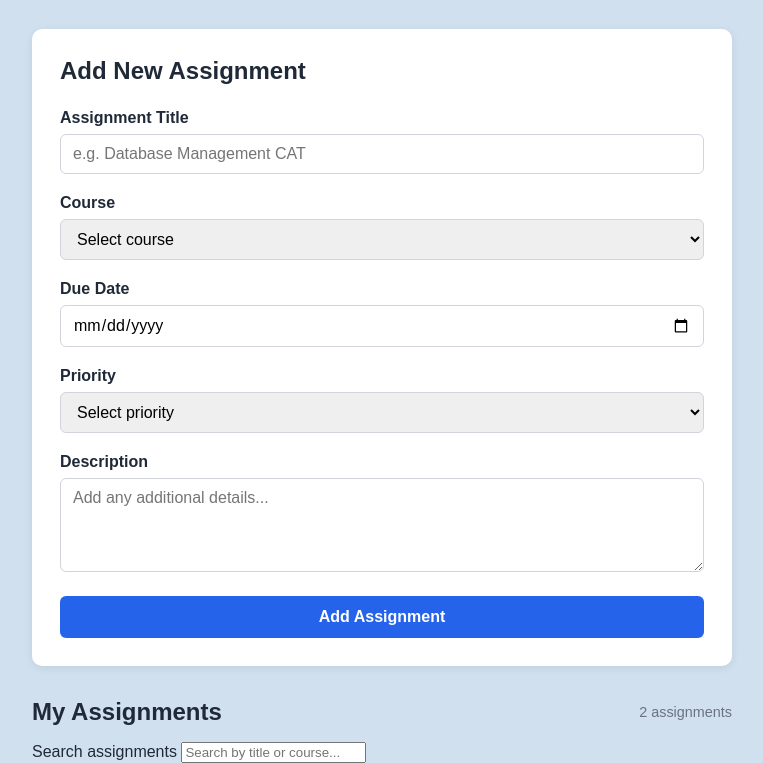
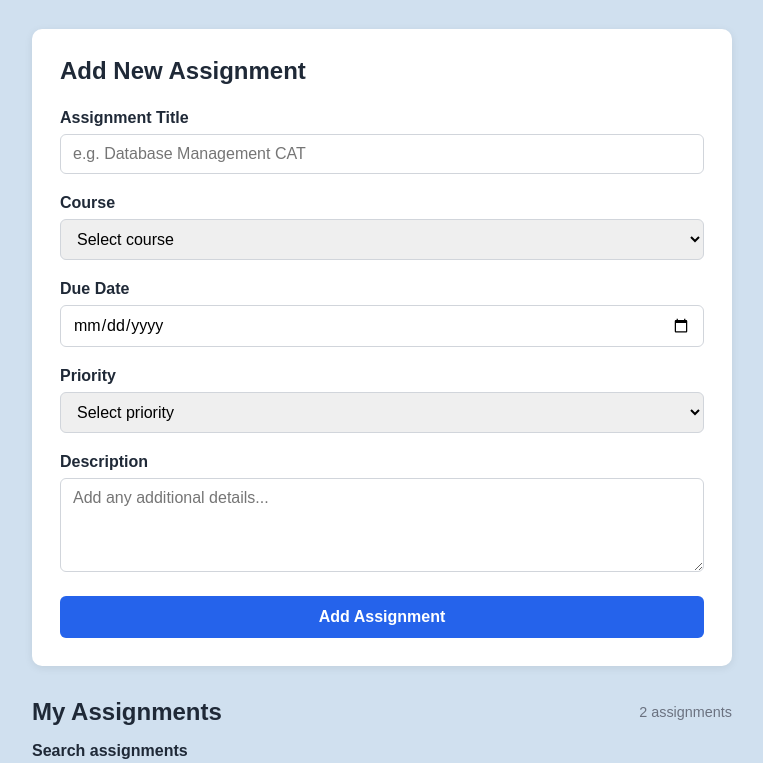
Before and after one commit to IS-PROJECT-2026/assignment-tracker-159819, a plain HTML site: page index.html in a window 1280 px wide. Shown: the part 127-890 px from the top of the page, without its empty margins (258-1021 px from the left). Drawn offline with Linux system fonts and the light colour scheme.

Commit message:
style(search):add search field styling

```diff
--- a/css/style.css
+++ b/css/style.css
@@ -272,3 +272,25 @@ body {
 .assignment-completed h3 {
     text-decoration: line-through;
 }
+.search-container {
+    margin-bottom: 20px;
+}
+
+.search-container label {
+    display: block;
+    margin-bottom: 7px;
+    font-weight: 600;
+}
+
+.search-container input {
+    width: 100%;
+    padding: 10px 12px;
+    border: 1px solid #d1d5db;
+    border-radius: 6px;
+    font: inherit;
+}
+
+.search-container input:focus {
+    outline: 2px solid #2563eb;
+    border-color: #2563eb;
+}
```
